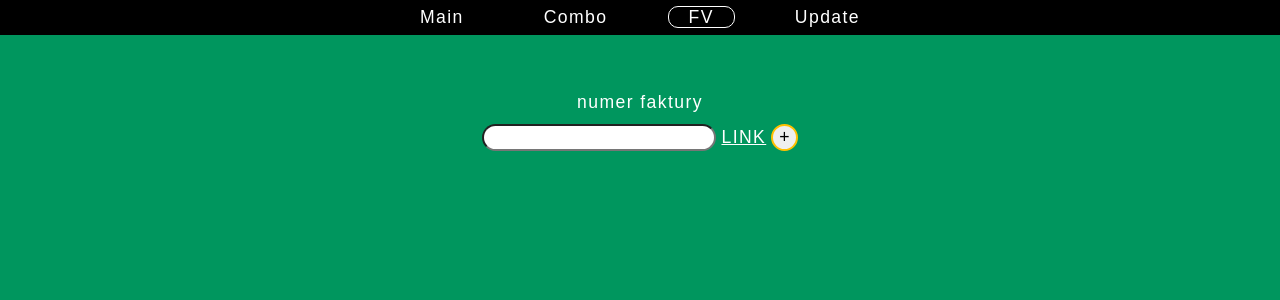
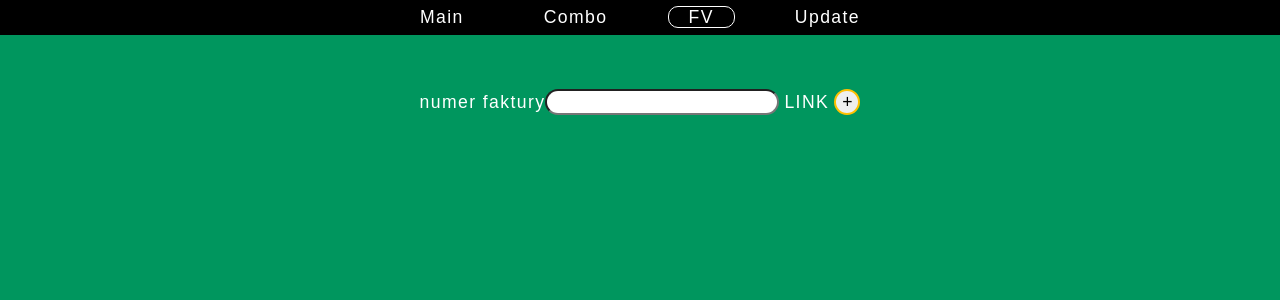
Before and after one commit to KubaTuta/Invoices, a React (Create React App) app: page /#/fv in a window 1280 px wide. Shown: the top 300 px of the page. Built offline with nearby package versions, Linux system fonts and the light colour scheme; a web font is replaced by a local one.

Commit message:
props for links

```diff
--- a/src/common/styles.js
+++ b/src/common/styles.js
@@ -3,6 +3,8 @@ import styled from "styled-components";
 export const Container = styled.div`
   margin: 50px auto;
   text-align: center;
+  display: flex;
+  justify-content: center;
 `;
 
 export const FormStyled = styled.form``;
@@ -13,15 +15,15 @@ export const InputStyled = styled.input`
 `;
 
 export const AStyled = styled.a`
-  color: white;
+  cursor: ${props => (props.disabled? "not-allowed" : "pointer")};
+  color: ${props => (props.disabled? "#C0C0C0" : "#FFFFFF")};
   margin-right: 5px;
   margin-left: 5px;
-  text-decoration: underline;
+  text-decoration: none;
   transition: 0.5s;
   display: inline-block;
   &:hover {
-    text-decoration: none;
-    transform: scale(1.1)
+    transform: ${props => (props.disabled? "scale(1)" : "scale(1.1)")}
   }
 `;
 
@@ -36,3 +38,8 @@ transition: 0.2s;
   transform: scale(1.2)
 }
 `
+
+export const VerticalDiv = styled.div`
+display: flex;
+flex-direction: column;
+`
```
